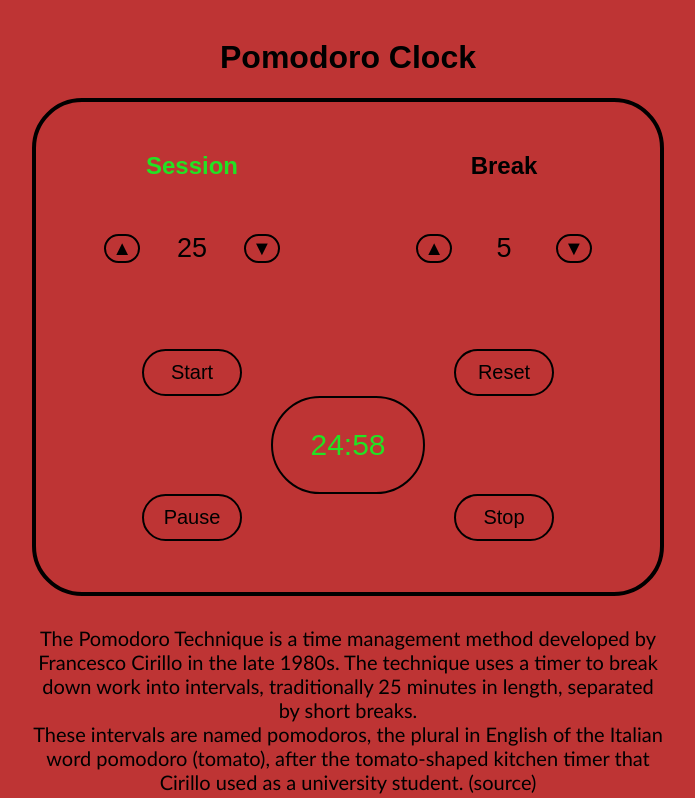
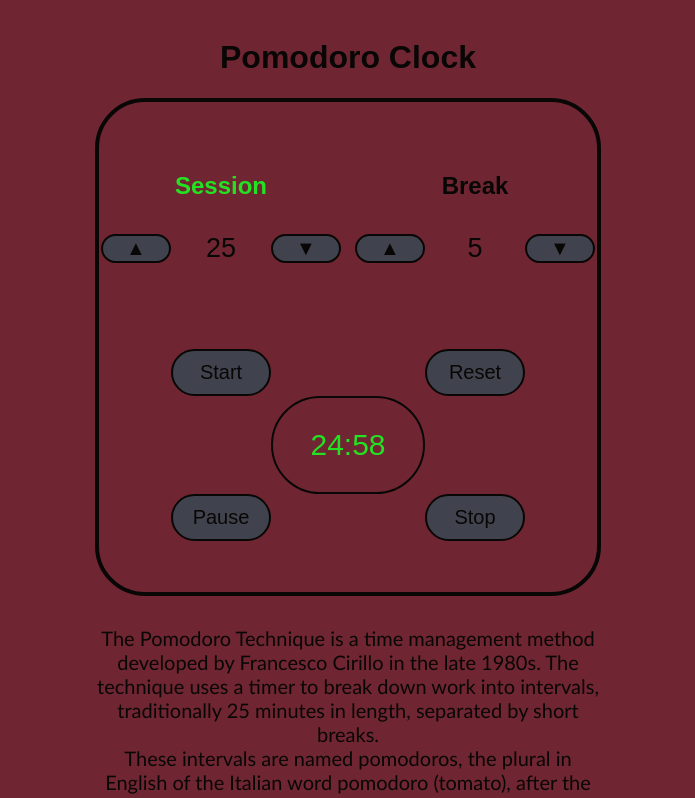
Before and after one commit to Koshoo/pomodoro-clock, a plain HTML site: page index.html in a window 1280 px wide. Both pictures are taken after a click on the button "Start". Shown: the top 798 px of the page, without its empty margins (292-987 px from the left). Drawn offline with Linux system fonts and the light colour scheme.

Commit message:
minor changes

```diff
--- a/index.html
+++ b/index.html
@@ -4,6 +4,8 @@
 <head>
 	<title>Pomodoro Clock</title>
 	<link href="style.css" rel="stylesheet">
+	<link rel="icon"
+		href="https://img.icons8.com/ios/50/000000/tomato-filled.png" />
 </head>
 
 <body>
@@ -43,8 +45,12 @@
 				used as a university student. (source)
 			</p>
 		</article>
+		<a href="https://github.com/Koshoo">My GitHub Repository</a>
+		<a class="icon" href="https://icons8.com/icon/10109/ios">Tomato icon by
+			Icons8</a>
 	</div>
 	<script src="logic.js"></script>
+
 </body>
 
 </html>
--- a/logic.js
+++ b/logic.js
@@ -55,7 +55,6 @@ function buttonHandler(id) {
 		break_time = 5;
 		updateAll();
 	}
-
 }
 
 function updateAll() {
@@ -67,13 +66,13 @@ function updateAll() {
 }
 
 function startClock() {
+	beep()
 	isOn = true;
 	timer_ele.style.color = "rgb(35, 226, 35)"
 	session_text.style.color = "rgb(35, 226, 35)"
 	session_time = String(session_time);
 	let minutes = Number(session_time.substring(0, 2)) - 1;
 	let seconds = 59;
-
 
 	let intervalId = setInterval(function () {
 		if (!isPause) {
@@ -90,9 +89,9 @@ function startClock() {
 			}
 
 			if (minutes == 0 && seconds == 0) {
+				clearInterval(intervalId);
 				breakTime();
 				session_text.style.color = "black"
-				clearInterval(intervalId);
 			}
 		}
 	}, 1000);
@@ -127,11 +126,8 @@ function startClock() {
 
 }
 
-
-
-
 function breakTime() {
-
+	beep()
 	isOn = true;
 	timer_ele.style.color = "rgb(35, 226, 35)";
 	break_text.style.color = "rgb(35, 226, 35)";
@@ -187,7 +183,36 @@ function breakTime() {
 		timer_ele.style.color = "black";
 		break_ele.style.color = "black";
 		session_ele.style.color = "black";
-		s
+
 	});
 
 }
+
+
+var audioCtx = new(window.AudioContext || window.webkitAudioContext || window.audioContext);
+
+function beep(duration, frequency, volume, type, callback) {
+	var oscillator = audioCtx.createOscillator();
+	var gainNode = audioCtx.createGain();
+
+	oscillator.connect(gainNode);
+	gainNode.connect(audioCtx.destination);
+
+	if (volume) {
+		gainNode.gain.value = volume;
+	};
+	if (frequency) {
+		oscillator.frequency.value = frequency;
+	}
+	if (type) {
+		oscillator.type = type;
+	}
+	if (callback) {
+		oscillator.onended = callback;
+	}
+
+	oscillator.start();
+	setTimeout(function () {
+		oscillator.stop()
+	}, (duration ? duration : 500));
+};
--- a/style.css
+++ b/style.css
@@ -1,16 +1,28 @@
 body {
-	background-color: rgb(190, 52, 52);
-	font-family: Arial, Helvetica, sans-serif;
+	background-color: #702632;
+
 }
 
 * {
 	border-radius: 50px;
+	color: #080705;
+	font-family: Arial, Helvetica, sans-serif;
+}
+
+a {
+	display: block;
+	margin: 30px;
+	font-size: 20px;
+}
+
+.icon {
+	font-size: 12px;
 }
 
 .container {
 	text-align: center;
 	margin: auto;
-	width: 50%;
+	width: 40%;
 	padding: 10px;
 }
 
@@ -21,7 +33,7 @@ body {
 	text-align: center;
 	justify-items: center;
 	align-items: center;
-	border: 4px solid black;
+	border: 4px solid #080705;
 }
 
 .time {
@@ -29,8 +41,8 @@ body {
 }
 
 .btn {
-	background-color: rgb(190, 52, 52);
-	border: 2px solid black;
+	background-color: #40434E;
+	border: 2px solid #080705;
 	outline: none;
 	font-size: 20px;
 }
@@ -44,11 +56,13 @@ body {
 #left-inc-btn {
 	grid-row-start: 2;
 	justify-self: end;
+	width: 70px;
 }
 
 #session {
 	grid-column-start: 2;
 	align-self: end;
+	margin-bottom: 0;
 }
 
 #session-time {
@@ -60,17 +74,20 @@ body {
 	grid-row-start: 2;
 	grid-column-start: 3;
 	justify-self: start;
+	width: 70px;
 }
 
 #right-inc-btn {
 	grid-row-start: 2;
 	grid-column-start: 4;
-	justify-self: end
+	justify-self: end;
+	width: 70px;
 }
 
 #break {
 	grid-column-start: 5;
 	align-self: end;
+	margin-bottom: 0;
 }
 
 #break-time {
@@ -82,6 +99,7 @@ body {
 	grid-row-start: 2;
 	grid-column-start: 6;
 	justify-self: start;
+	width: 70px;
 }
 
 #start-btn {
@@ -126,7 +144,7 @@ body {
 .timer-div {
 	grid-row-start: 4;
 	grid-column: 3 / span 2;
-	border: 2px solid black;
+	border: 2px solid #080705;
 	width: 150px;
 }
 
```
